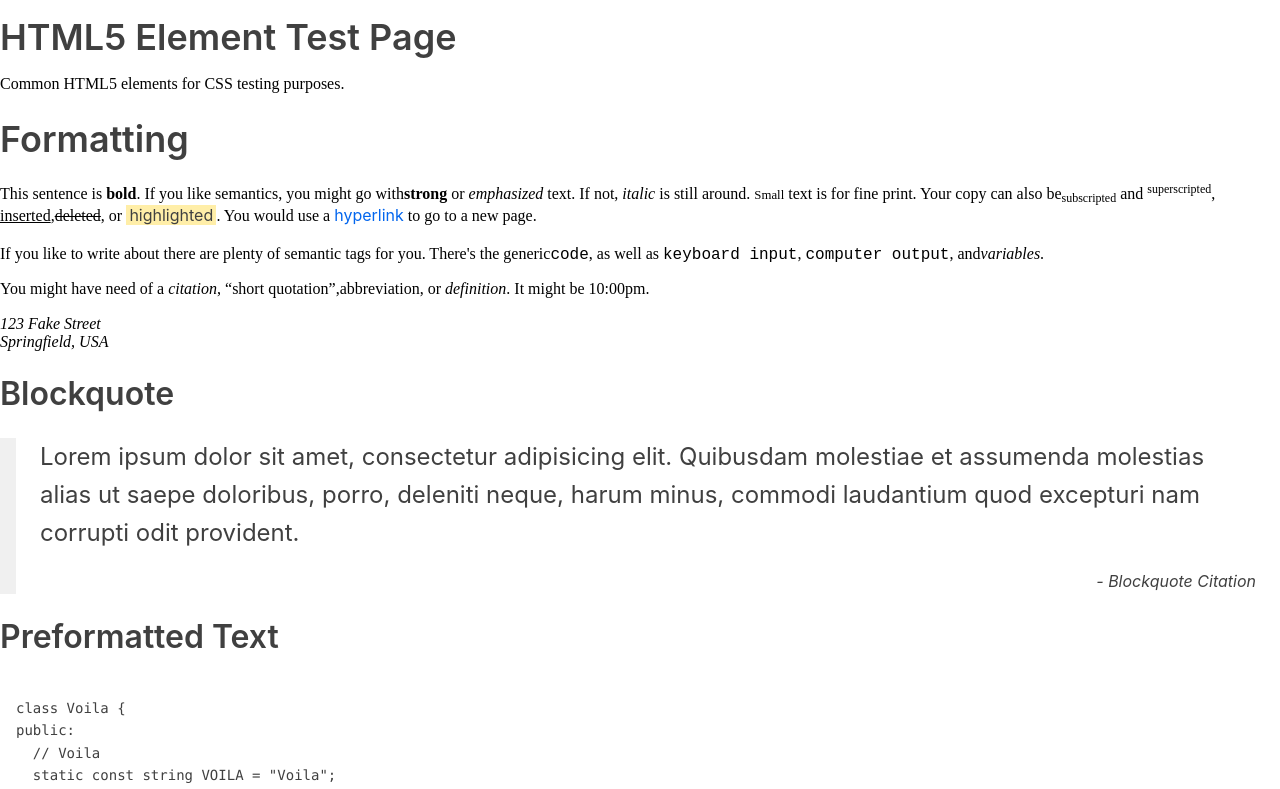
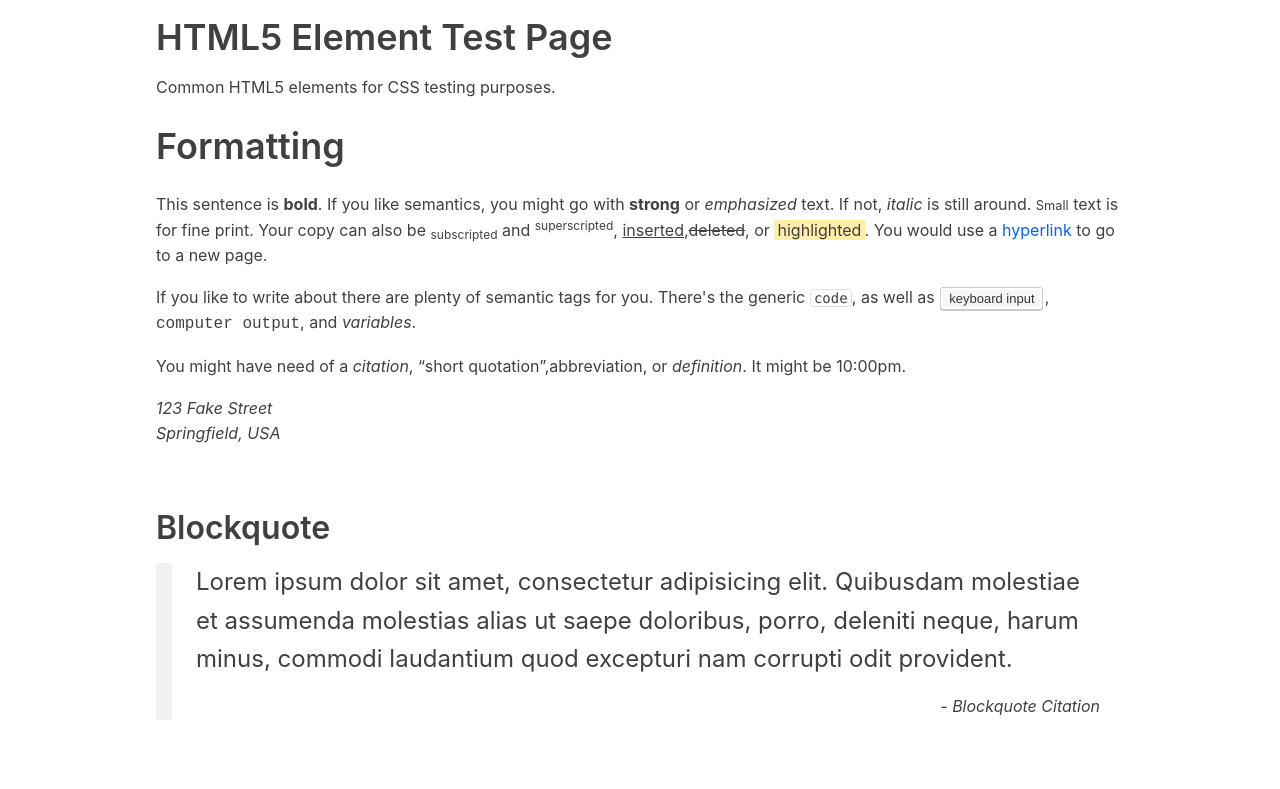
Before and after one commit to ireneea/primitive-ui-components, a React (Create React App) app: page / in a window 1280 px wide. Shown: the top 789 px of the page. Built offline with nearby package versions, Linux system fonts and the light colour scheme.

Commit message:
refactor: code components

```diff
--- a/src/App.tsx
+++ b/src/App.tsx
@@ -3,8 +3,8 @@ import NormaliseCss from "./components/NormaliseCss";
 import ResetCss from "./components/ResetCss";
 import GlobalCss from "./components/GlobalCss";
 
-import { A, Mark, Blockquote, Pre } from "./components/Scaffolding";
-import { H1, H2, H3, H4, H5 } from "./components";
+import { A, Mark, Blockquote } from "./components/Scaffolding";
+import { H1, H2, H3, H4, H5, Container, Section, CodeBlock, KeyboardCmd, InlineCode } from "./components";
 
 function App() {
   return (
@@ -13,23 +13,23 @@ function App() {
       <NormaliseCss />
       <ResetCss />
       <main>
-        <div className="small-container">
+        <Container size="medium">
           <H1>HTML5 Element Test Page</H1>
           <p>Common HTML5 elements for CSS testing purposes.</p>
 
           <H1>Formatting</H1>
 
           <p>
-            This sentence is <b>bold</b>. If you like semantics, you might go with
-            <strong>strong</strong> or <em>emphasized</em> text. If not, <i>italic</i> is still around.{" "}
-            <small>Small</small> text is for fine print. Your copy can also be
-            <sub>subscripted</sub> and <sup>superscripted</sup>, <ins>inserted</ins>,<del>deleted</del>, or{" "}
-            <Mark>highlighted</Mark>. You would use a <A href="#!">hyperlink</A> to go to a new page.
+            This sentence is <b>bold</b>. If you like semantics, you might go with <strong>strong</strong> or{" "}
+            <em>emphasized</em> text. If not, <i>italic</i> is still around. <small>Small</small> text is for fine
+            print. Your copy can also be <sub>subscripted</sub> and <sup>superscripted</sup>, <ins>inserted</ins>,
+            <del>deleted</del>, or <Mark>highlighted</Mark>. You would use a <A href="#!">hyperlink</A> to go to a new
+            page.
           </p>
           <p>
-            If you like to write about there are plenty of semantic tags for you. There's the generic
-            <code>code</code>, as well as <kbd>keyboard input</kbd>, <samp>computer output</samp>, and
-            <var>variables</var>.
+            If you like to write about there are plenty of semantic tags for you. There's the generic{" "}
+            <InlineCode>code</InlineCode>, as well as <KeyboardCmd>keyboard input</KeyboardCmd>,{" "}
+            <samp>computer output</samp>, and <var>variables</var>.
           </p>
           <p>
             You might have need of a <cite>citation</cite>, <q>short quotation</q>,<abbr>abbreviation</abbr>, or{" "}
@@ -42,23 +42,25 @@ function App() {
             </p>
           </address>
 
-          <H2>Blockquote</H2>
+          <Section>
+            <H2>Blockquote</H2>
 
-          <Blockquote>
-            Lorem ipsum dolor sit amet, consectetur adipisicing elit. Quibusdam molestiae et assumenda molestias alias
-            ut saepe doloribus, porro, deleniti neque, harum minus, commodi laudantium quod excepturi nam corrupti odit
-            provident.
-            <cite>- Blockquote Citation</cite>
-          </Blockquote>
+            <Blockquote>
+              Lorem ipsum dolor sit amet, consectetur adipisicing elit. Quibusdam molestiae et assumenda molestias alias
+              ut saepe doloribus, porro, deleniti neque, harum minus, commodi laudantium quod excepturi nam corrupti
+              odit provident.
+              <cite>- Blockquote Citation</cite>
+            </Blockquote>
+          </Section>
 
           <H2>Preformatted Text</H2>
-          <Pre>
+          <CodeBlock>
             {`class Voila {
 public:
   // Voila
   static const string VOILA = "Voila";
 }`}
-          </Pre>
+          </CodeBlock>
           <H2>Horizontal Line</H2>
 
           <hr />
@@ -191,13 +193,13 @@ public:
               <option>Option Three</option>
             </select>
             <label htmlFor="checkbox1">
-              <input id="checkbox1" name="checkbox" type="checkbox" checked /> Choice A
+              <input id="checkbox1" name="checkbox" type="checkbox" defaultChecked /> Choice A
             </label>
             <label htmlFor="checkbox2">
               <input id="checkbox2" name="checkbox" type="checkbox" /> Choice B
             </label>
             <label htmlFor="radio1">
-              <input id="radio1" name="radio" type="radio" className="radio" checked /> Option 1
+              <input id="radio1" name="radio" type="radio" className="radio" defaultChecked /> Option 1
             </label>
             <label htmlFor="radio2">
               <input id="radio2" name="radio" type="radio" className="radio" /> Option 2
@@ -231,7 +233,7 @@ public:
               <A href="https://www.taniarascia.com">Tania Rascia</A>.
             </p>
           </footer>
-        </div>
+        </Container>
       </main>
     </>
   );
--- /dev/null
+++ b/src/components/Code.tsx
@@ -0,0 +1,55 @@
+import styled from "styled-components";
+import { withDefaultTheme } from "./themes";
+import { baseFont } from "./mixins";
+
+const StyledPre = styled.pre`
+  ${baseFont}
+  border: ${(props) => props.theme.borders.borders};
+  border-radius: ${(props) => props.theme.borders.radius};
+  background: ${(props) => props.theme.code.backgroundColor};
+  padding: 1rem;
+  tab-size: 2;
+  color: ${(props) => props.theme.code.color};
+  font-family: ${(props) => props.theme.code.fontFamily};
+  font-size: ${(props) => props.theme.code.fontSize};
+  margin: 0 0 ${(props) => props.theme.spacing.margins} 0;
+
+  code {
+    font-family: ${(props) => props.theme.code.fontFamily};
+    line-height: 1.2;
+  }
+`;
+
+export const CodeBlock = withDefaultTheme(StyledPre);
+
+const StyledCode = styled.code`
+  ${baseFont}
+  color: ${(props) => props.theme.code.color};
+  background: ${(props) => props.theme.code.backgroundColor};
+  font-family: ${(props) => props.theme.code.fontFamily};
+  font-size: ${(props) => props.theme.code.fontSize};
+  padding: 0 0.2rem;
+  border: ${(props) => props.theme.borders.borders};
+  border-radius: ${(props) => props.theme.borders.radius};
+`;
+
+export const InlineCode = withDefaultTheme(StyledCode);
+
+// Code block styling
+const StyledKbd = styled.kbd`
+  ${baseFont}
+  background-color: #f7f7f7;
+  border: 1px solid #ccc;
+  border-radius: 3px;
+  box-shadow: 0 1px 0 rgba(0, 0, 0, 0.2), 0 0 0 2px #fff inset;
+  color: #333;
+  display: inline-block;
+  font-family: Helvetica, Arial, sans-serif;
+  font-size: 13px;
+  line-height: 1.4;
+  margin: 0 0.1em;
+  padding: 0.1em 0.6em;
+  text-shadow: 0 1px 0 #fff;
+`;
+
+export const KeyboardCmd = withDefaultTheme(StyledKbd);
--- a/src/components/Scaffolding.tsx
+++ b/src/components/Scaffolding.tsx
@@ -44,24 +44,3 @@ export const Blockquote = styled.blockquote`
 `;
 
 Blockquote.defaultProps = { theme: { ...theme } };
-
-// Highlight
-export const Pre = styled.pre`
-  ${baseFont}
-  border: 0;
-  border-radius: ${(props) => props.theme.borders.radius};
-  background: ${(props) => props.theme.code.backgroundColor};
-  padding: 1rem;
-  tab-size: 2;
-  color: ${(props) => props.theme.code.color};
-  font-family: ${(props) => props.theme.code.fontFamily};
-  font-size: ${(props) => props.theme.code.fontSize};
-  margin: 0 0 ${(props) => props.theme.spacing.margins} 0;
-
-  code {
-    font-family: ${(props) => props.theme.code.fontFamily};
-    line-height: 1.2;
-  }
-`;
-
-Pre.defaultProps = { theme: { ...theme } };
--- a/src/components/index.ts
+++ b/src/components/index.ts
@@ -1,2 +1,3 @@
+export * from "./Containers";
+export * from "./Code";
 export * from "./Headings";
-export * from "./Containers";
--- a/src/components/themes.tsx
+++ b/src/components/themes.tsx
@@ -1,7 +1,20 @@
+import styled, { AnyStyledComponent } from "styled-components";
+
 export interface PrimeTheme {
   // TODO: set all the styles correctly
   font: Record<string, string>;
-  colors: {
+  colors: ColorTheme;
+  headings: Record<string, string>;
+  spacing: Record<string, string>;
+  borders: BorderTheme;
+  code: Record<string, string>;
+  sizes: Record<string, string>;
+  mobileBreakPoint: string;
+  tabletBreakPoint: string;
+  desktopBreakPoint: string;
+}
+
+interface ColorTheme {
   background: string;
   primary: string;
   secondary: string;
@@ -14,16 +27,40 @@ export interface PrimeTheme {
   error: string;
   success: string;
   bqBorder: string;
+}
+
+const colors = {
+  background: "white",
+  primary: "#0366ee",
+  secondary: "#29de7d",
+  accent: "#cdcdcd",
+  alternateBackground: "#fafafa",
+  alternate: "#404040",
+  link: "#0366ee",
+  linkHover: `darken(#0366ee, 15%)`,
+  highlight: "#ffeea8",
+  error: "#d33c40",
+  success: "#29de7d",
+  bqBorder: "16px solid #f0f0f0",
 };
-  headings: Record<string, string>;
-  spacing: Record<string, string>;
-  borders: Record<string, string>;
-  code: Record<string, string>;
-  sizes: Record<string, string>;
-  mobileBreakPoint: string;
-  tabletBreakPoint: string;
-  desktopBreakPoint: string;
+
+interface BorderTheme {
+  width: string;
+  style: string;
+  color: string;
+  radius: string;
+  borders: string;
 }
+
+const borders = {
+  width: "1px",
+  style: "solid",
+  color: "#dedede",
+  radius: "4px",
+  get borders() {
+    return `${this.width} ${this.style} ${this.color}`;
+  },
+};
 
 const theme: PrimeTheme = {
   font: {
@@ -39,20 +76,7 @@ const theme: PrimeTheme = {
       return f;
     },
   },
-  colors: {
-    background: "white",
-    primary: "#0366ee",
-    secondary: "#29de7d",
-    accent: "#cdcdcd",
-    alternateBackground: "#fafafa",
-    alternate: "#404040",
-    link: "#0366ee",
-    linkHover: `darken(#0366ee, 15%)`,
-    highlight: "#ffeea8",
-    error: "#d33c40",
-    success: "#29de7d",
-    bqBorder: "16px solid #f0f0f0",
-  },
+  colors,
   headings: {
     headingFontColor: "#404040",
     headingFontWeight: "600",
@@ -77,20 +101,13 @@ const theme: PrimeTheme = {
     contentPadding: "60px 0",
     contentPaddingMobile: "30px 0",
   },
-  borders: {
-    width: "1px",
-    style: "solid",
-    color: "#dedede",
-    radius: "4px",
-    get borders() {
-      return `${this.width} ${this.style} ${this.color}`;
-    },
-  },
+  borders,
   code: {
     color: "#404040",
     fontSize: "14px",
     fontFamily: "Menlo, monospace",
     backgroundColor: "transparent",
+    borders: borders.borders,
   },
   sizes: {
     xSmall: "600px",
@@ -109,4 +126,12 @@ const theme: PrimeTheme = {
   },
 };
 
+export function withDefaultTheme(Component: AnyStyledComponent) {
+  const ThemedComponent = styled(Component)``;
+  // destructuring is needed to be able to use the object getters
+  ThemedComponent.defaultProps = { theme: { ...theme } };
+
+  return ThemedComponent;
+}
+
 export default theme;
```
Lines whose indentation alone changed are shown as unchanged.
